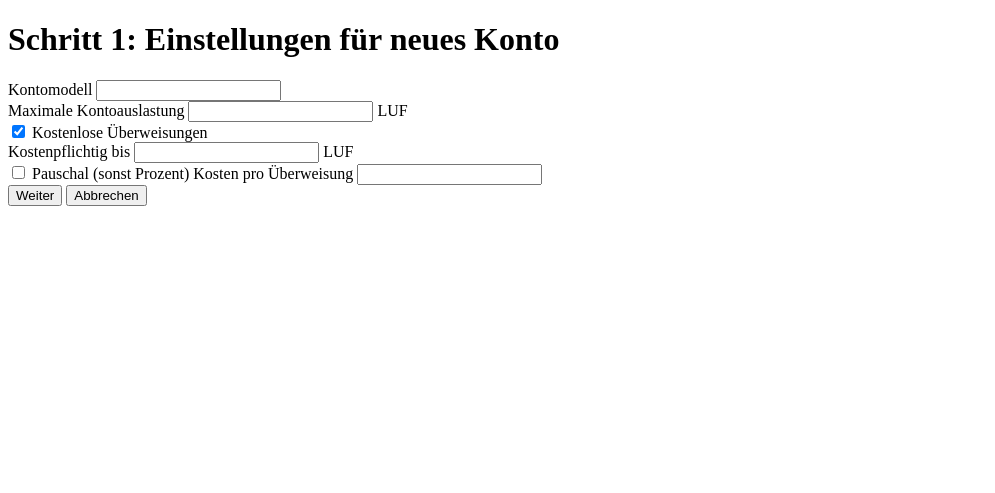
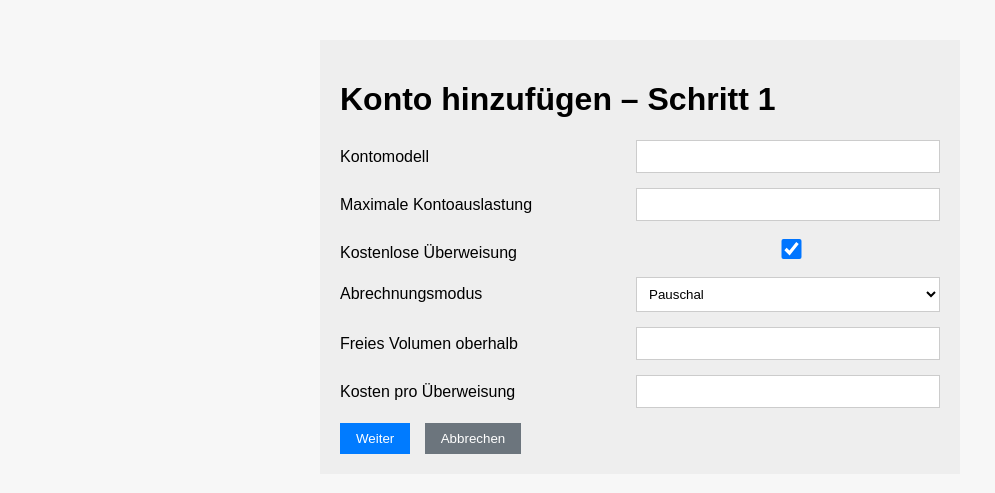
Before and after one commit to matsohms/1LuftiBank, a Django app: template core/templates/account_step1.html in a window 1280 px wide. Shown: the top 493 px of the page, without its empty margins (0-995 px from the left). Run offline with Django 4.2, Linux system fonts and the light colour scheme; the template is opened without the code that fills it: values that come from a table or form of the project are taken from there, others are empty.

Commit message:
Update account_step1.html

```diff
--- a/core/templates/account_step1.html
+++ b/core/templates/account_step1.html
@@ -1,37 +1,50 @@
-<!-- core/templates/account_step1.html -->
 <!DOCTYPE html>
 <html lang="de">
 <head>
   <meta charset="UTF-8">
-  <title>Konto anlegen – Schritt 1</title>
+  <title>Konto hinzufügen – Schritt 1</title>
   <style>
-    /* … dein bestehendes CSS … */
-    .currency::after { content: " LUF"; }
-    .percent::after  { content: "%"; }
+    body { font-family: Arial, sans-serif; background: #f7f7f7; }
+    .container { background: #eee; padding: 20px; margin: 40px auto; width: 90%; max-width: 600px; }
+    .row { display: flex; gap: 10px; margin-bottom: 15px; }
+    .row label { flex: 1; padding-top: 8px; }
+    .row input, .row select { flex: 1; padding: 8px; background: #fff; border: 1px solid #ccc; }
+    button { border: none; padding: 8px 16px; font-family: Arial; margin-right: 10px; }
+    .btn-primary { background: #007bff; color: #fff; }
+    .btn-secondary { background: #6c757d; color: #fff; }
   </style>
   <script>
     document.addEventListener('DOMContentLoaded', () => {
-      // Umschalter Pauschal/Prozent
-      const costWithinType = document.getElementById('cost_within_type');
-      const costWithinVal  = document.getElementById('id_cost_within');
-      costWithinType.addEventListener('change', () => {
-        if (costWithinType.checked) {
-          costWithinVal.classList.remove('percent');
-          costWithinVal.classList.add('currency');
+      const chkFree = document.getElementById('id_free_up_to');
+      const costWithinRow = document.getElementById('row_cost_within');
+      const freeAboveRow  = document.getElementById('row_free_above');
+      const costAboveRow  = document.getElementById('row_cost_above');
+      const modeSwitch   = document.getElementById('billing_mode');
+
+      function toggleCostFields() {
+        if (chkFree.checked) {
+          costWithinRow.style.display = 'none';
         } else {
-          costWithinVal.classList.remove('currency');
-          costWithinVal.classList.add('percent');
+          costWithinRow.style.display = 'flex';
         }
+      }
+      chkFree.addEventListener('change', toggleCostFields);
+      toggleCostFields();
+
+      modeSwitch.addEventListener('change', () => {
+        const isPercent = modeSwitch.value === 'percent';
+        document.getElementById('label_cost_within').textContent =
+          isPercent ? 'Kosten pro Überweisung (%)' : 'Kosten pro Überweisung (LUF)';
+        document.getElementById('cost_within_input').placeholder =
+          isPercent ? 'z.B. 0.5' : 'z.B. 2,50';
       });
-      // Formatierung bei Blur
-      document.querySelectorAll('input[type=number]').forEach(input => {
-        input.addEventListener('blur', () => {
-          let v = parseFloat(input.value);
-          if (isNaN(v)) return;
-          if (input.classList.contains('currency')) {
-            input.value = v.toLocaleString('de-DE', { minimumFractionDigits: 2 });
-          } else if (input.classList.contains('percent')) {
-            input.value = v.toLocaleString('de-DE', { maximumFractionDigits: 2 }) + '%';
+
+      // Formatierung: Euro-Stil bei Blur
+      document.querySelectorAll('input[data-currency]').forEach(inp => {
+        inp.addEventListener('blur', () => {
+          let v = parseFloat(inp.value.replace(',', '.'));
+          if (!isNaN(v)) {
+            inp.value = v.toLocaleString('de-DE', { minimumFractionDigits: 2, maximumFractionDigits: 2 });
           }
         });
       });
@@ -40,36 +53,57 @@
 </head>
 <body>
   <div class="container">
-    <h1>Schritt 1: Einstellungen für neues Konto</h1>
+    <h1>Konto hinzufügen – Schritt 1</h1>
     <form method="post">{% csrf_token %}
+      <!-- Kontomodell -->
       <div class="row">
         <label for="id_account_model">Kontomodell</label>
         {{ form.account_model }}
       </div>
+
+      <!-- Maximale Kontenauslastung -->
       <div class="row">
         <label for="id_max_balance">Maximale Kontoauslastung</label>
-        {{ form.max_balance }} <span>LUF</span>
+        {{ form.max_balance }}
       </div>
+
+      <!-- Kostenlose Überweisung? -->
       <div class="row">
-        <label>
-          <input type="checkbox" id="free_within" name="free_within" checked>
-          Kostenlose Überweisungen
-        </label>
+        <label for="id_free_up_to">Kostenlose Überweisung</label>
+        <input type="checkbox" id="id_free_up_to" name="free_up_to" checked />
       </div>
-      <div id="cost-block" class="row">
-        <label for="id_free_up_to">Kostenpflichtig bis</label>
-        {{ form.free_up_to }} <span>LUF</span>
-        <br>
-        <label>
-          <input type="checkbox" id="cost_within_type">
-          Pauschal (sonst Prozent)
-        </label>
-        <label for="id_cost_within">Kosten pro Überweisung</label>
-        <input type="number" step="0.01" id="id_cost_within" name="cost_within" class="currency">
+
+      <!-- Kostenpflichtig bis -->
+      <div class="row" id="row_cost_within">
+        <label for="id_cost_within">Kostenpflichtig ab Betrag</label>
+        {{ form.cost_within }}
       </div>
-      <!-- analoge Felder für free_above / cost_above… -->
+
+      <!-- Abrechnungsmodus -->
+      <div class="row">
+        <label for="billing_mode">Abrechnungsmodus</label>
+        <select id="billing_mode" name="billing_mode">
+          <option value="flat">Pauschal</option>
+          <option value="percent">Prozent</option>
+        </select>
+      </div>
+
+      <!-- Freies Volumen oberhalb -->
+      <div class="row" id="row_free_above">
+        <label for="id_free_above">Freies Volumen oberhalb</label>
+        {{ form.free_above }}
+      </div>
+
+      <!-- Kosten oberhalb -->
+      <div class="row" id="row_cost_above">
+        <label for="id_cost_above">Kosten pro Überweisung</label>
+        {{ form.cost_above }}
+      </div>
+
       <button type="submit" class="btn-primary">Weiter</button>
-      <a href="{% url 'customer_detail' customer.pk %}"><button type="button" class="btn-secondary">Abbrechen</button></a>
+      <a href="{% url 'customer_detail' customer.pk %}">
+        <button type="button" class="btn-secondary">Abbrechen</button>
+      </a>
     </form>
   </div>
 </body>
```
